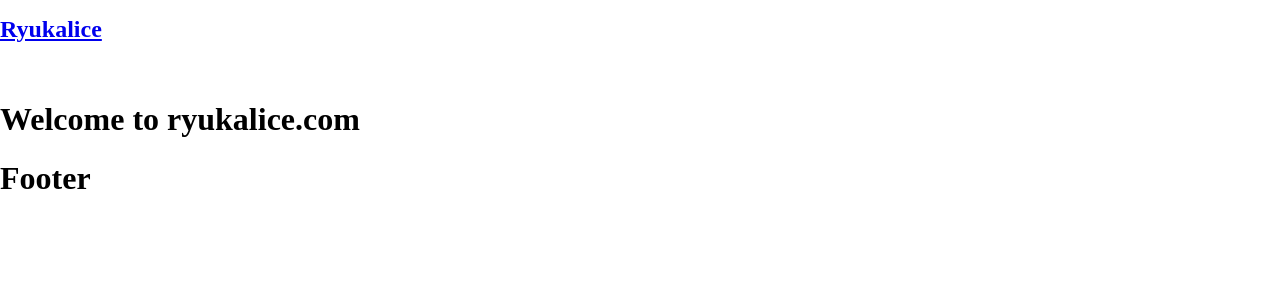
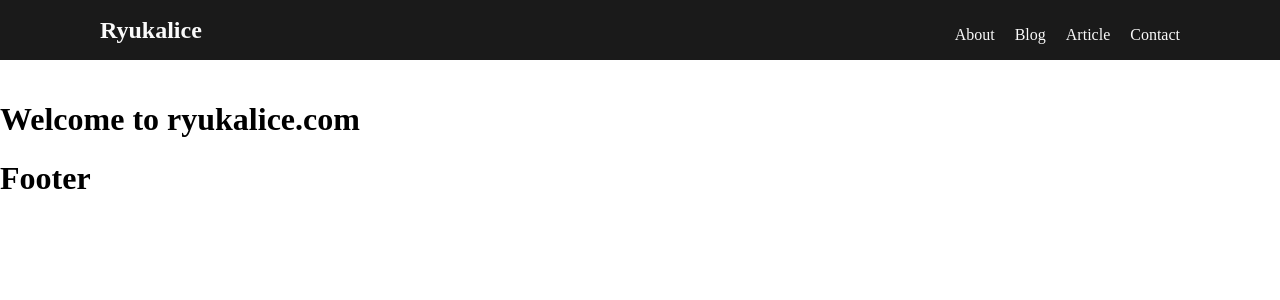
Before and after one commit to ryukalice/ryukalice, a Next.js app: page / in a window 1280 px wide. Shown: the top 300 px of the page. Built offline with nearby package versions, Linux system fonts and the light colour scheme.

Commit message:
Styling header for PC layout

```diff
--- a/src/components/layout/Header.tsx
+++ b/src/components/layout/Header.tsx
@@ -1,23 +1,82 @@
 import styled from "styled-components";
 import Link from "next/link";
+import { layoutColor, layoutFontColor } from "styles/Color";
 
-const HeaderWrapper = styled.header`
+const Wrapper = styled.header`
   position: fixed;
-  height: 80px;
+  top: 0;
+  height: 60px;
+  width: 100%;
+  background-color: ${layoutColor};
+`;
+
+const Container = styled.div`
+  display: flex;
+  margin: 0 auto;
+  width: 1080px;
 `;
 
 const Logo = styled.h1`
+  display: flex;
+  margin: 0 auto 0 0;
   font-size: 24px;
+  line-height: 60px;
+  justify-content: center;
+  align-items: center;
+
+  > a {
+    color: ${layoutFontColor};
+    text-decoration: none;
+  }
 `;
 
+const Nav = styled.nav`
+  display: flex;
+  align-items: flex-end;
+
+  > ul li {
+    display: inline;
+    margin-left: 20px;
+
+    > a {
+      color: ${layoutFontColor};
+      text-decoration: none;
+    }
+  }
+`;
+
+type NavListProps = {
+  href: string;
+  children: string | JSX.Element | JSX.Element[];
+};
+
+const NavList = ({ href, children }: NavListProps) => (
+  <li>
+    <Link href={href}>
+      <a>{children}</a>
+    </Link>
+  </li>
+);
+
 const Header = () => (
-  <HeaderWrapper>
-    <Link href="/">
-      <a>
-        <Logo>Ryukalice</Logo>
-      </a>
-    </Link>
-  </HeaderWrapper>
+  <Wrapper>
+    <Container>
+      <Logo>
+        <Link href="/">
+          <a>Ryukalice</a>
+        </Link>
+      </Logo>
+
+      <Nav>
+        <ul>
+          <NavList href="/about">About</NavList>
+          <NavList href="/blog">Blog</NavList>
+          <NavList href="/article">Article</NavList>
+          <NavList href="/contact">Contact</NavList>
+        </ul>
+      </Nav>
+    </Container>
+  </Wrapper>
 );
 
 export default Header;
--- /dev/null
+++ b/src/styles/Color.ts
@@ -0,0 +1,2 @@
+export const layoutColor = "#1a1a1a";
+export const layoutFontColor = "#fafafa";
```
Also changed, not shown: src/components/layout/Container.tsx (added, +8 -0 lines).
